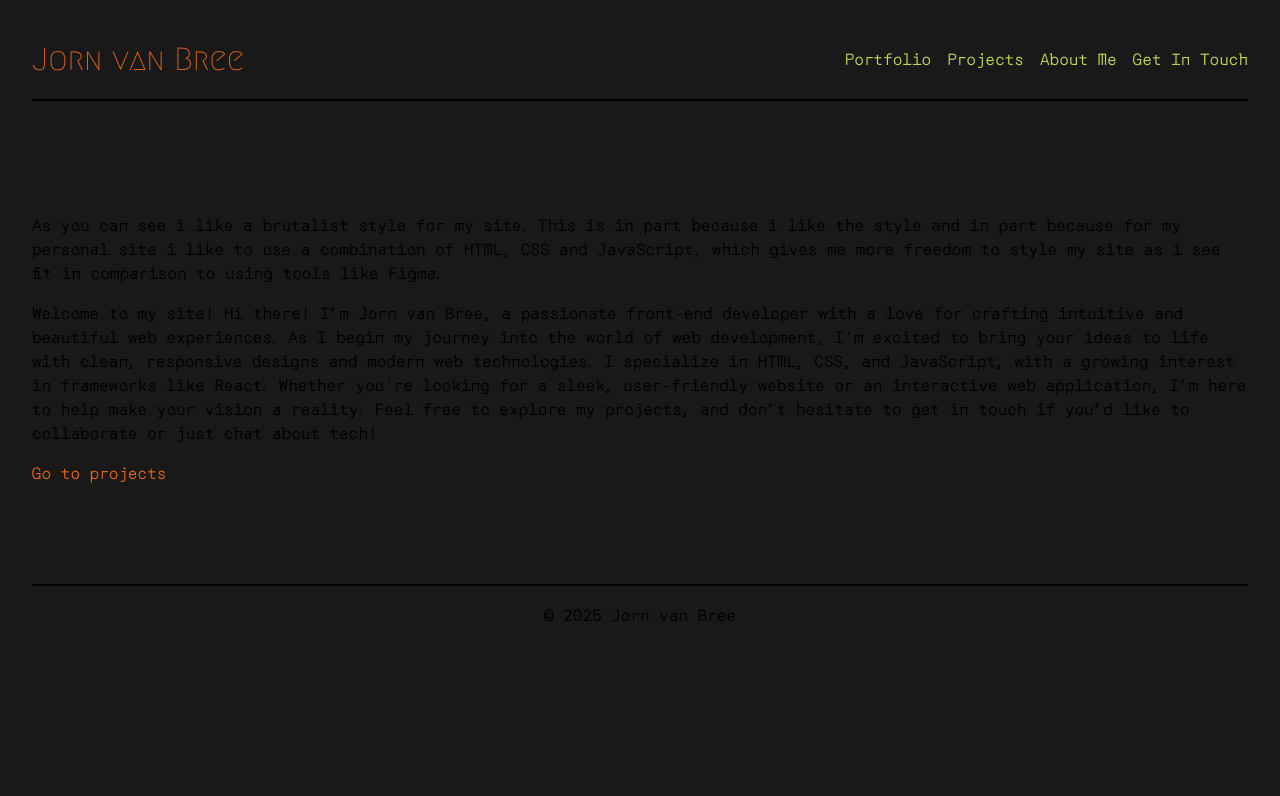
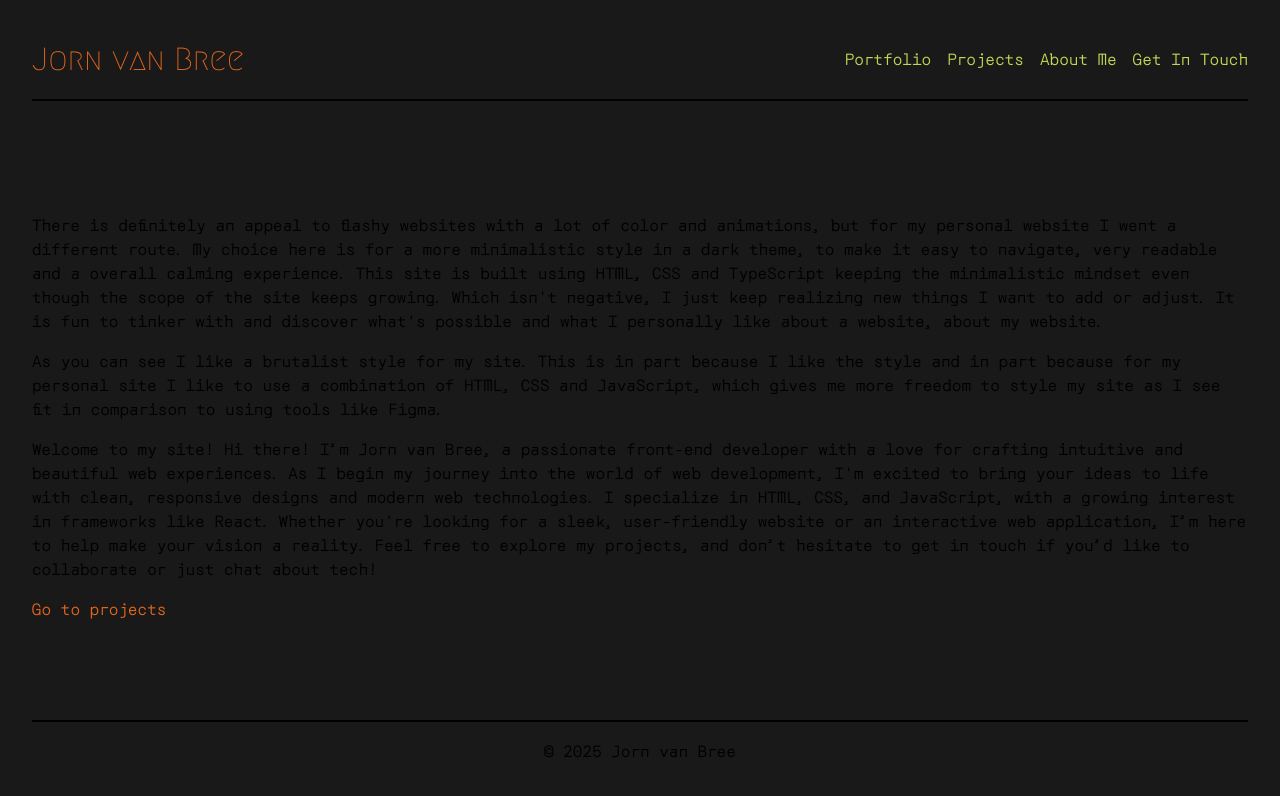
Before and after one commit to JeeveeBree/JeeVeeBree, a React (Vite) app: page /portfolio in a window 1280 px wide. Shown: the top 796 px of the page. Built offline with nearby package versions, Linux system fonts and the light colour scheme.

Commit message:
1.1.1 changed some content in portfolio. did some spell checking

```diff
--- a/src/components/MainLayout.tsx
+++ b/src/components/MainLayout.tsx
@@ -2,7 +2,7 @@ import React from "react";
 import Navbar from "../components/Navbar";
 import "../Css/mainLayout.css";
 
-const MainLayout = ({ children }: { children: React.ReactNode }) => {
+const MainLayout = ({ children }: { children?: React.ReactNode }) => {
   return (
     <>
       <Navbar />
--- a/src/components/Portfolio.tsx
+++ b/src/components/Portfolio.tsx
@@ -6,10 +6,21 @@ function Portfolio() {
     <>
       <main className="main">
         <p>
-          As you can see i like a brutalist style for my site. This is in part
-          because i like the style and in part because for my personal site i
+          There is definitely an appeal to flashy websites with a lot of color
+          and animations, but for my personal website I went a different route.
+          My choice here is for a more minimalistic style in a dark theme, to
+          make it easy to navigate, very readable and a overall calming
+          experience. This site is built using HTML, CSS and TypeScript keeping
+          the minimalistic mindset even though the scope of the site keeps
+          growing. Which isn't negative, I just keep realizing new things I want
+          to add or adjust. It is fun to tinker with and discover what's
+          possible and what I personally like about a website, about my website.
+        </p>
+        <p>
+          As you can see I like a brutalist style for my site. This is in part
+          because I like the style and in part because for my personal site I
           like to use a combination of HTML, CSS and JavaScript, which gives me
-          more freedom to style my site as i see fit in comparison to using
+          more freedom to style my site as I see fit in comparison to using
           tools like Figma.
         </p>
         <p>
--- a/src/components/Projects.tsx
+++ b/src/components/Projects.tsx
@@ -6,7 +6,7 @@ function Projects() {
       <p>
         A personal project I'm currently working on is building a new PC. I'm
         still in the research stage at the moment, which includes a couple new
-        PC related YouTube subscriptions, keeping up whith news from PC related
+        PC related YouTube subscriptions, keeping up with news from PC related
         outlets. There was a lot of interesting coverage from the Computex
         exhibition.
       </p>
@@ -18,13 +18,13 @@ function Projects() {
         am less set on these yet.
       </p>
       <p>
-        For my CPU I choose AMD because they are great chips overall and have
+        For my CPU I chose AMD because they are great chips overall and have
         better gaming performance. My first choice was the Ryzen 7 9800x3d which
         would be overkill for the GPU I'm going to pair it with. On the other
-        hand I like the idea of my PC being future proof. A other option would
+        hand I like the idea of my PC being future proof. Another option would
         be the Ryzen 7 7800x3d which also benefits from the 3D V-cache which
         increases load times and fps. The third option is the Ryzen 7 9700x,
-        this is the most budget friendly choice. All 3 options are 8-core
+        this is the most budget friendly choice. All three options are 8-core
         processors.
       </p>
       <p>
@@ -36,8 +36,8 @@ function Projects() {
         more expensive at the time of writing.
       </p>
       <p>
-        For keeping track of different build ideas, Pc part picker is an
-        excellent tool. I've got a few builds on my account, click{" "}
+        For keeping track of different build ideas, PcPartPicker is an excellent
+        tool. I've got a few builds on my account, click{" "}
         <a
           className="PCPP-build-Link"
           href="https://nl.pcpartpicker.com/list/Jh9yzP"
```
